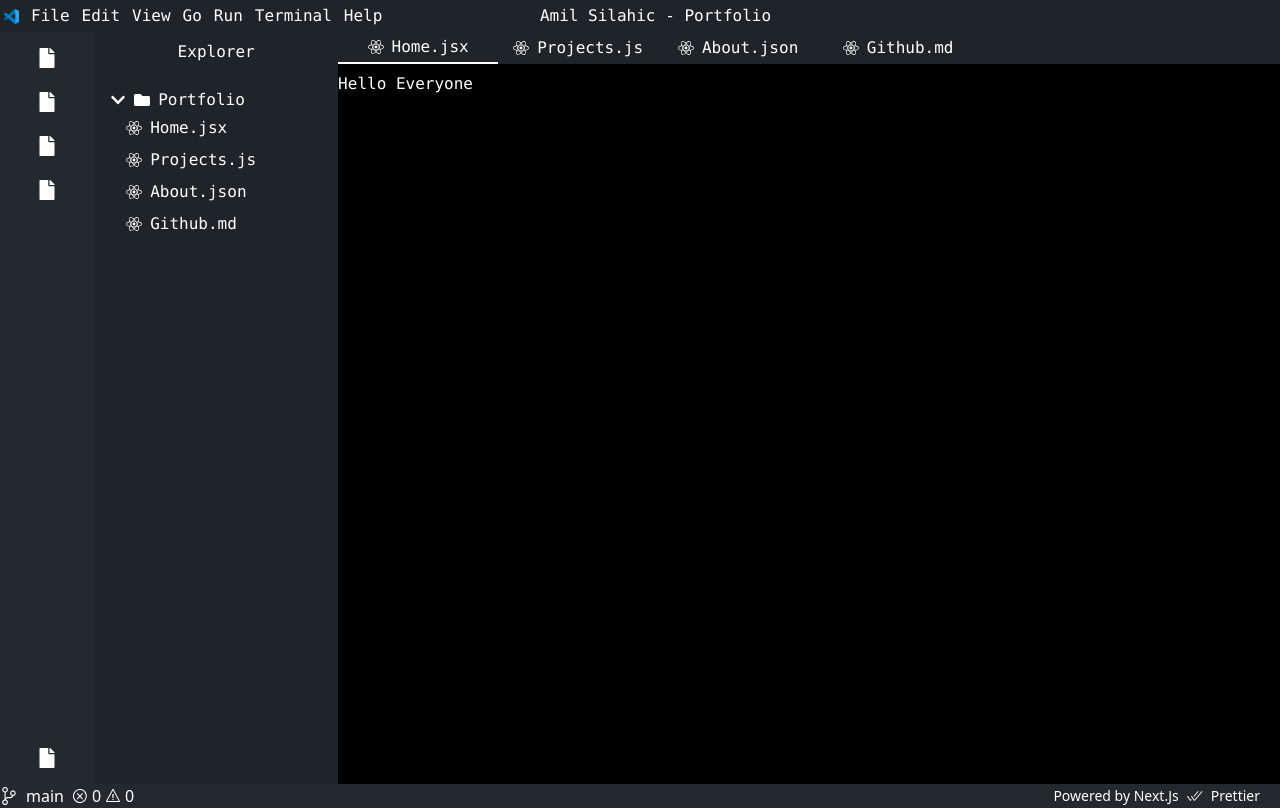
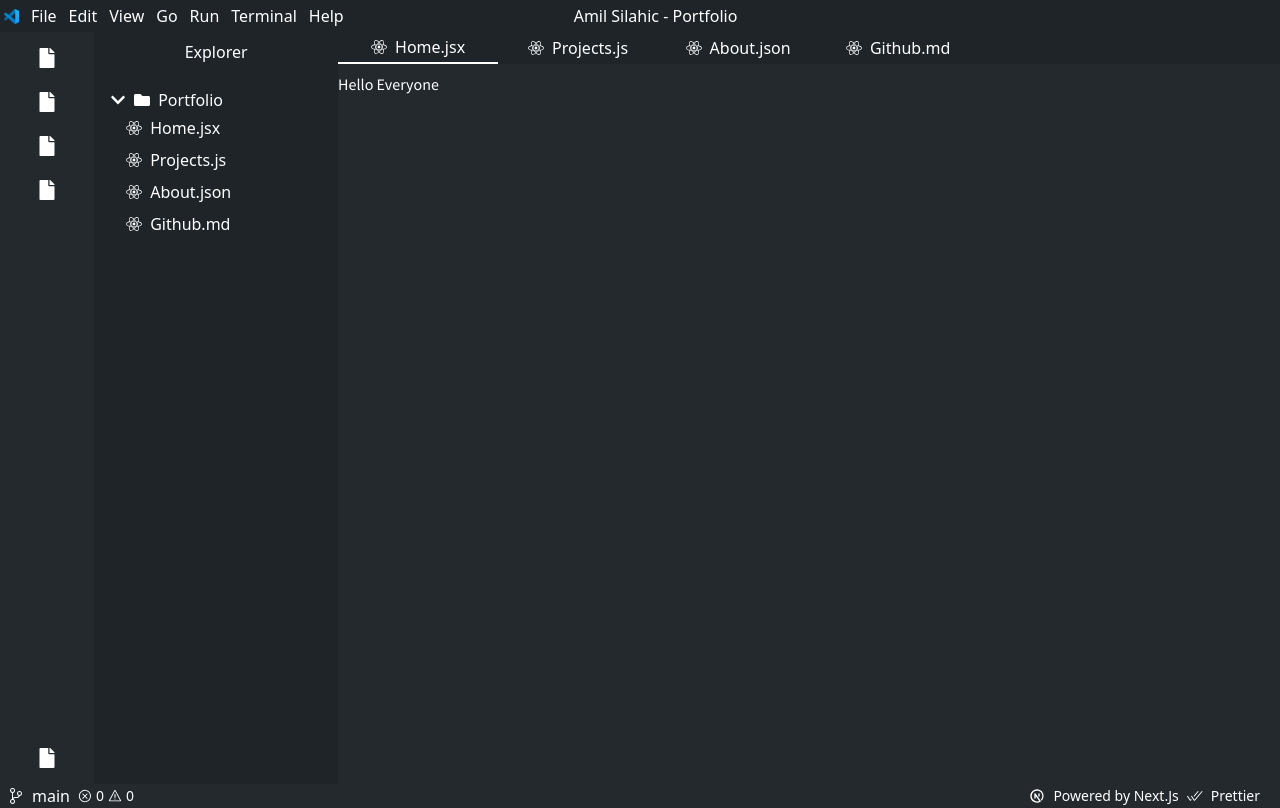
Before and after one commit to SilahicAmil/nextjs-updated-portfolio, a Next.js app: page / in a window 1280 px wide. Built offline with nearby package versions, Linux system fonts and the light colour scheme.

Commit message:
adding more overall styling

```diff
--- a/components/Layout/Layout.js
+++ b/components/Layout/Layout.js
@@ -7,7 +7,7 @@ const Layout = ({ children }) => {
     <>
       <TopNav />
       <Navigation>
-        <main className="font-mono">{children}</main>
+        <main className="font-SansPro">{children}</main>
       </Navigation>
       <BottomNav />
     </>
--- a/components/Navigation/BottomNav.js
+++ b/components/Navigation/BottomNav.js
@@ -5,14 +5,16 @@ import {
   VscWarning,
 } from "react-icons/vsc";
 
+import { TbBrandNextjs } from "react-icons/tb";
+
 const BottomNav = ({}) => {
   return (
     <div className="w-screen h-full  bg-bottom">
       <ul className="flex items-center justify-between">
         <div className="flex items-center gap-2">
-          <VscSourceControl className="text-lg" />
+          <VscSourceControl className="text-md ml-2" />
           <p>main</p>
-          <div className="flex items-center gap-1">
+          <div className="flex items-center gap-1 text-sm">
             <VscError />
             <span>0</span>
             <VscWarning />
@@ -20,6 +22,7 @@ const BottomNav = ({}) => {
           </div>
         </div>
         <div className="flex items-center gap-2 mr-5">
+          <TbBrandNextjs />
           <span className="text-sm ">Powered by Next.Js</span>
           <VscCheckAll />
           <span className="text-sm">Prettier</span>
--- a/styles/globals.css
+++ b/styles/globals.css
@@ -1,3 +1,5 @@
+@import url("https://fonts.googleapis.com/css2?family=Source+Sans+Pro:ital,wght@0,200;0,300;0,400;0,600;0,700;0,900;1,200;1,300;1,400;1,600;1,700;1,900&display=swap");
+
 @tailwind base;
 @tailwind components;
 @tailwind utilities;
@@ -12,7 +14,7 @@ html,
 body {
   max-width: 100vw;
   overflow-x: hidden;
-  background-color: black;
+  background-color: #24292e;
   color: white;
 }
 
--- a/tailwind.config.js
+++ b/tailwind.config.js
@@ -13,6 +13,9 @@ module.exports = {
       files: "#1f2428",
       bottom: "#24292e",
     },
+    fontFamily: {
+      SansPro: ["Source Sans Pro", "sans-pro"],
+    },
   },
   plugins: [],
 };
```
